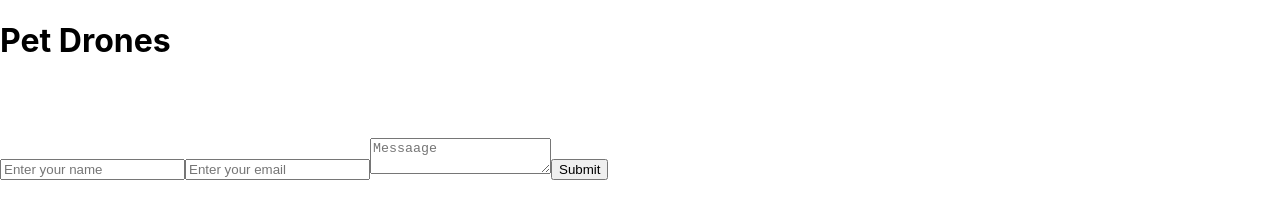
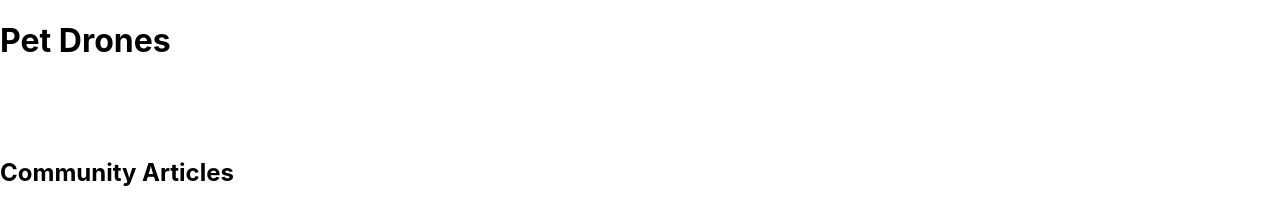
Before and after one commit to Jeffrey-Fazal/pet-drones, a React (Create React App) app: page / in a window 1280 px wide. Shown: the top 202 px of the page. Built offline with nearby package versions, Linux system fonts and the light colour scheme.

Commit message:
cleanup prior to form merge

```diff
--- a/public/form.css
+++ /dev/null
@@ -1,19 +0,0 @@
-/* // src/form.css */
-.contactForm{
-  padding: 10px;
-  width: 90%;
-  max-width: 400px;
-  margin: 30px auto;
-  border-radius: 10px;
-  display: flex;
-  flex-direction: column;
-  gap: 20px;
-}
-.contactForm input, button, textarea{
-  height: 50px;
-  padding-left: 5px;
-  font-size: 18px;
-}
-.contactForm textarea{
-  height: 100px;
-}
--- a/src/components/Home.js
+++ b/src/components/Home.js
@@ -2,11 +2,9 @@ import React from 'react'
 // import ScreenThree from './ScreenThree';
 // import ThankyouPage from './ThankyouPage';
 import NavBar from './NavBar';
-// import Subscribe from './Subscribe';
 import CommunityArticles from './CommunityArticles';
 import Header from './Header';
 import SalesBar from './SalesBar';
-import FormNet from '../form';
 
 class Home extends React.Component {
     render() {
@@ -14,14 +12,10 @@ class Home extends React.Component {
             <div className='main'>
                 <Header />
                 <NavBar />
-                {/* <Subscribe /> */}
-                <FormNet />
                 <h2>Community Articles</h2>
                 <CommunityArticles />
                 <SalesBar />
-                {/* Figure out a way to use logic to present these when neeeded
-                <ThankyouPage />
-                <ScreenThree /> */}
+                {/* ThankyouPage and ScreenThree to be used after subscribe component is used */}
             </div>
         )
     }
```
Also changed, not shown: src/components/Subscribe.jsx (deleted, +0 -62 lines).
